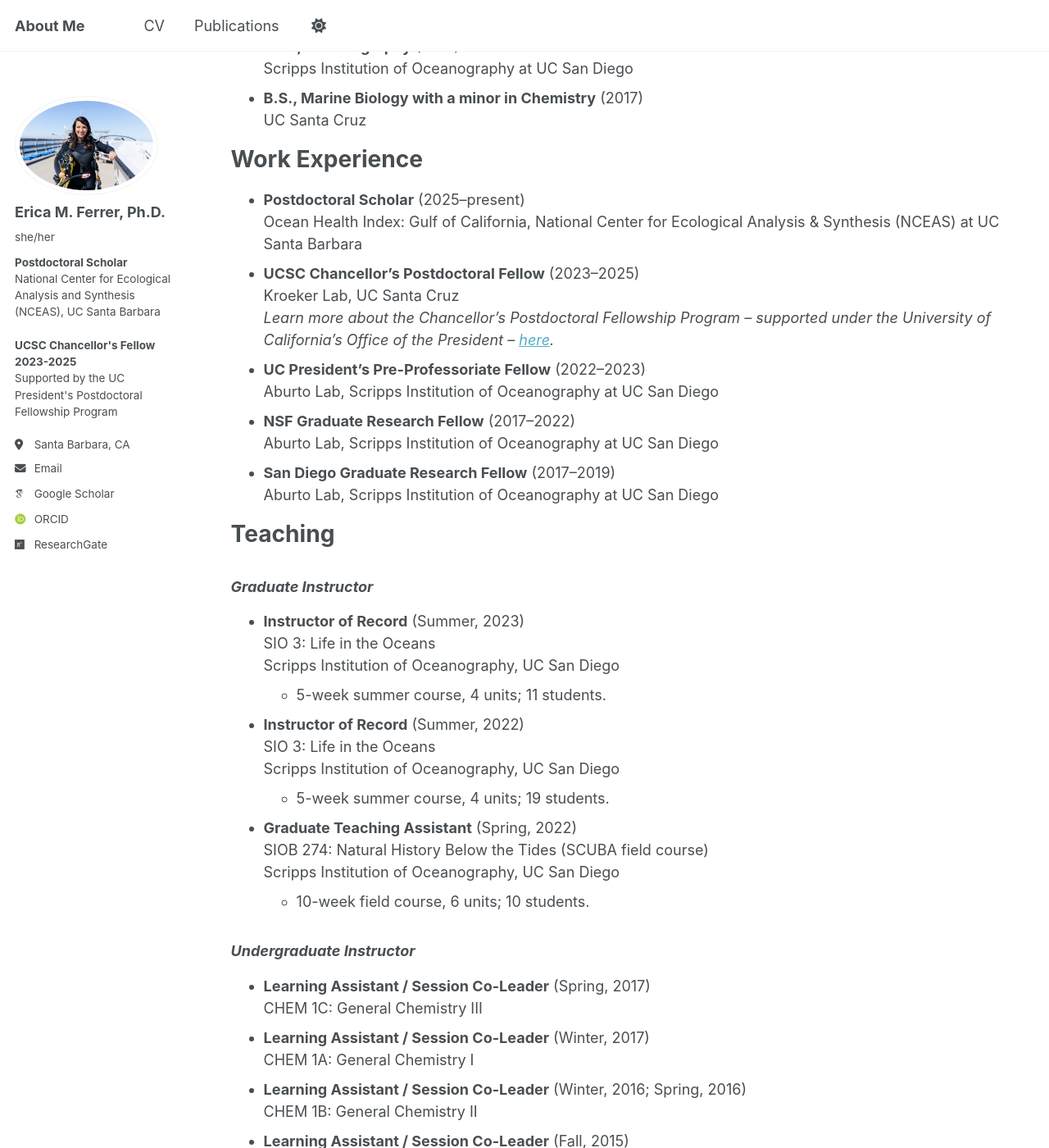
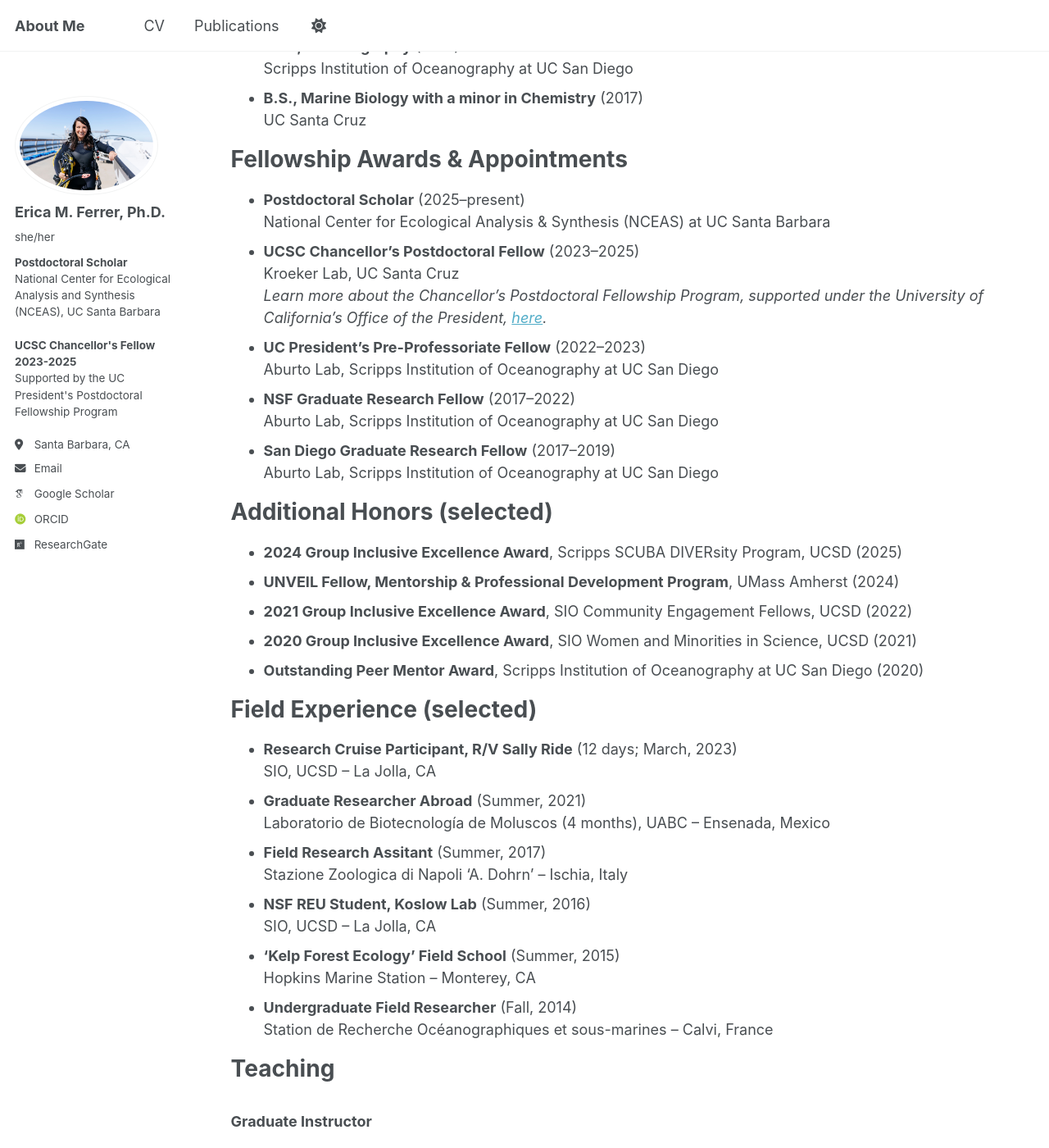
Before and after one commit to emferrer/emferrer.github.io, a Jekyll site: the page built from _pages/cv.md, in a window 1280 px wide and 1400 px high, scrolled down 276 px. Shown: the whole window at 82% size. Built offline with Jekyll 4.4.1, drawn with Linux system fonts in a browser that asks for light colours; some web fonts are replaced; a script that is not in the unit is left out; some of the changed text lies outside the part shown.

Commit message:
Update cv.md

```diff
--- a/_pages/cv.md
+++ b/_pages/cv.md
@@ -10,18 +10,18 @@ author_profile: true
 Education
 ======
 * <b>Ph.D., Marine Biology</b> (2023)<br>Scripps Institution of Oceanography at UC San Diego
-* <b>Doctoral Specialization in Interdisciplinary Environmental Research</b> (2023)<br>UC San Diego
+* <b>Doctoral Specialization in Interdisciplinary Environmental Research, policy focus</b> (2023)<br>UC San Diego
 * <b>M.S., Oceanography</b> (2019)<br>Scripps Institution of Oceanography at UC San Diego
 * <b>B.S., Marine Biology with a minor in Chemistry</b> (2017)<br>UC Santa Cruz
 
 
-Work Experience
+Fellowship Awards & Appointments
 ======
 * <b>Postdoctoral Scholar</b> (2025–present)<br>
-  Ocean Health Index: Gulf of California, National Center for Ecological Analysis & Synthesis (NCEAS) at UC Santa Barbara
+  National Center for Ecological Analysis & Synthesis (NCEAS) at UC Santa Barbara
 * <b>UCSC Chancellor’s Postdoctoral Fellow</b> (2023–2025)<br>
   Kroeker Lab, UC Santa Cruz<br>
-  <i>Learn more about the Chancellor's Postdoctoral Fellowship Program – supported under the University of California's Office of the President – [here](https://ppfp.ucop.edu/info/).</i>
+  <i>Learn more about the Chancellor's Postdoctoral Fellowship Program, supported under the University of California's Office of the President, [here](https://ppfp.ucop.edu/info/).</i>
 * <b>UC President’s Pre-Professoriate Fellow</b> (2022–2023)<br>
   Aburto Lab, Scripps Institution of Oceanography at UC San Diego
 * <b>NSF Graduate Research Fellow</b> (2017–2022)<br>
@@ -29,24 +29,47 @@ Work Experience
 * <b>San Diego Graduate Research Fellow</b> (2017–2019)<br>
   Aburto Lab, Scripps Institution of Oceanography at UC San Diego
 
+Additional Honors (selected)
+======
+
+* <b>2024 Group Inclusive Excellence Award</b>, Scripps SCUBA DIVERsity Program, UCSD (2025)
+* <b>UNVEIL Fellow, Mentorship & Professional Development Program</b>, UMass Amherst (2024)
+* <b>2021 Group Inclusive Excellence Award</b>, SIO Community Engagement Fellows, UCSD (2022)
+* <b>2020 Group Inclusive Excellence Award</b>, SIO Women and Minorities in Science, UCSD (2021)
+* <b>Outstanding Peer Mentor Award</b>, Scripps Institution of Oceanography at UC San Diego (2020)
+
+Field Experience (selected)
+======
+
+* <b>Research Cruise Participant, R/V Sally Ride</b> (12 days; March, 2023)<br>
+  SIO, UCSD – La Jolla, CA
+* <b>Graduate Researcher Abroad</b> (Summer, 2021)<br>
+  Laboratorio de Biotecnología de Moluscos (4 months), UABC – Ensenada, Mexico
+*	<b>Field Research Assitant</b> (Summer, 2017)<br>
+  Stazione Zoologica di Napoli ‘A. Dohrn’ – Ischia, Italy
+* <b>NSF REU Student, Koslow Lab</b> (Summer, 2016)<br>
+  SIO, UCSD – La Jolla, CA
+* <b>‘Kelp Forest Ecology’ Field School</b> (Summer, 2015)<br>
+  Hopkins Marine Station – Monterey, CA
+* <b>Undergraduate Field Researcher</b> (Fall, 2014)<br>
+  Station de Recherche Océanographiques et sous-marines – Calvi, France
 
 Teaching
 ======
-### <i>Graduate Instructor</i>
+### Graduate Instructor
+At Scripps Institution of Oceanography, UC San Diego
 * <b>Instructor of Record</b> (Summer, 2023)
   SIO 3: Life in the Oceans
-  Scripps Institution of Oceanography, UC San Diego
   * 5-week summer course, 4 units; 11 students.
 * <b>Instructor of Record</b> (Summer, 2022)
   SIO 3: Life in the Oceans
-  Scripps Institution of Oceanography, UC San Diego
   * 5-week summer course, 4 units; 19 students.
 * <b>Graduate Teaching Assistant</b> (Spring, 2022)
   SIOB 274: Natural History Below the Tides (SCUBA field course)
-  Scripps Institution of Oceanography, UC San Diego
   * 10-week field course, 6 units; 10 students.
 
-### <i>Undergraduate Instructor</i>
+### Undergraduate Instructor
+At UC Santa Cruz, Physical and Biological Sciences Division, [Academic Excellence Program (ACE)](https://ace.science.ucsc.edu/)
 * <b>Learning Assistant / Session Co-Leader</b> (Spring, 2017)
   CHEM 1C: General Chemistry III
 * <b>Learning Assistant / Session Co-Leader</b> (Winter, 2017)
@@ -55,8 +78,7 @@ Teaching
   CHEM 1B: General Chemistry II
 * <b>Learning Assistant / Session Co-Leader</b> (Fall, 2015)
   CHEM 108A: Organic Chemistry I
-  [Academic Excellence Program (ACE)](https://ace.science.ucsc.edu/), Physical and Biological Sciences Division at UC Santa Cruz
-  * 10-week courses, 4 units each; co-taught 2 formal learning sessions per week, 15–25 students per session; held 2-5 informal mentoring hours per week, 2-6 students per hour.
+  * All were 10-week courses, 4 units each; co-taught 2 formal learning sessions per week, 15–25 students per session; held 2-5 informal mentoring hours per week, 2-6 students per hour.
 
 Professional Service & Outreach (selected)
 ======
@@ -79,3 +101,19 @@ Professional Service & Outreach (selected)
 * Cavan, E., <b>Ferrer, E. M.</b>, and Sumaila, R. U. [<i>The ocean should be front and center at COP26</i>](https://www.euronews.com/2021/11/05/don-t-sideline-fish-and-the-ocean-at-cop26-view). Euronews.
 * Becker, M., Dohner, J., and <b>Ferrer, E. M.</b> [<i>Why ocean lovers should follow the global climate conference</i>](https://www.sandiegouniontribune.com/2019/12/05/why-ocean-lovers-should-follow-global-climate-conference/). San Diego Union Tribune.
 * Costa, M. T., <b>Ferrer, E. M.</b>, and Levin, L.A. [<i>De Anza Cove wetland restoration would help protect us against sea-level rise</i>](https://www.sandiegouniontribune.com/2018/12/05/why-de-anza-cove-wetland-restoration-would-help-protect-us-against-sea-level-rise/). San Diego Union Tribune.
+
+Media (selected)
+======
+* [<i>‘Marine Prosperity Areas’ represent a new hope in conservation</i>](https://www.weforum.org/friends-of-ocean-action/marine-prosperity-areas-represent-a-new-hope-in-conservation/). World Economic Forum: Friends of Ocean Action. Feb., 2025.
+* [<i>Opening the World Beneath the Waves</i>](https://eps.ucdavis.edu/news/opening-world-beneath-waves). UC Davis Letters & Science. Jan., 2025
+* [<i>Science Division debuts ‘degree-defining experiences’ drawing on UC Santa Cruz’s unique strengths</i>](https://news.ucsc.edu/2024/10/degree-defining-experiences/). UC Santa Cruz News. Oct., 2024
+* [<i>Loss of oxygen in lakes and oceans another sign of Earth systems under strain</i>](https://news.ucsc.edu/2024/07/aquatic-deoxygenation/). UC Santa Cruz News. Jul., 2024
+* [<i>Scripps SCUBA DIVERsity Fellowship helps train scientific divers</i>](https://today.ucsd.edu/story/next-gen). UC San Diego Magazine. May, 2024.
+* [<i>At global climate summit, UC leaders share expertise in education, health care and the world’s oceans</i>](https://www.universityofcalifornia.edu/news/global-climate-summit-uc-leaders-share-expertise-education-health-care-and-worlds-oceans). University of California News. Nov., 2022.
+* [<i>Scripps Institution of Oceanography strives to increase diversity in the world of scientific diving</i>](https://www.foxweather.com/watch/play-5b69610b4000260
+). FOX Weather. Jun., 2022.
+* [<i>Community Engagement Fellows receive UC San Diego’s Inclusive Excellence Award</i>](https://scripps.ucsd.edu/news/community-engagement-fellows-receive-uc-san-diegos-inclusive-excellence-award). Scripps News. Feb., 2022.
+* [<i>Scripps Student Spotlight: Erica Ferrer</i>](https://scripps.ucsd.edu/news/scripps-student-spotlight-erica-ferrer). Scripps News. Jan., 2022.
+* [<i>Women and Minorities in Science group honored for contributions to inclusive excellence</i>](https://scripps.ucsd.edu/news/women-and-minorities-science-group-honored-contributions-inclusive-excellence). Scripps News. Feb., 2021
+* [<i>Celebrating Women in Science at Scripps Institution of Oceanography</i>](https://scripps.ucsd.edu/news/celebrating-women-science-scripps-oceanography). Scripps News. Mar., 2020.
+* [<i>Inaugural Fred Keeley Coastal Scholars learn by doing</i>](https://news.ucsc.edu/2016/02/keeley-coastal-scholars/). UC Santa Cruz Campus News. Feb., 2016.
```
